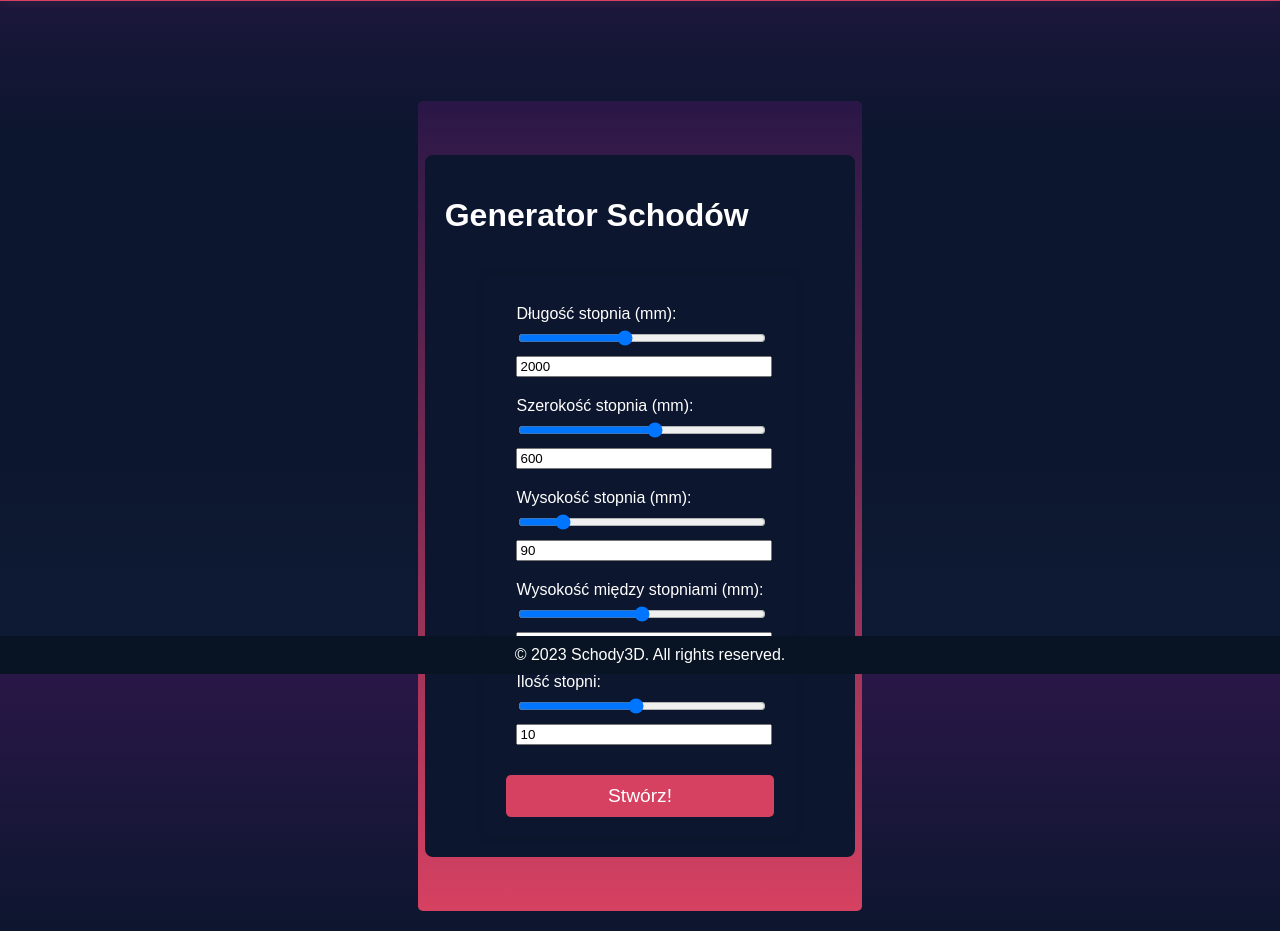
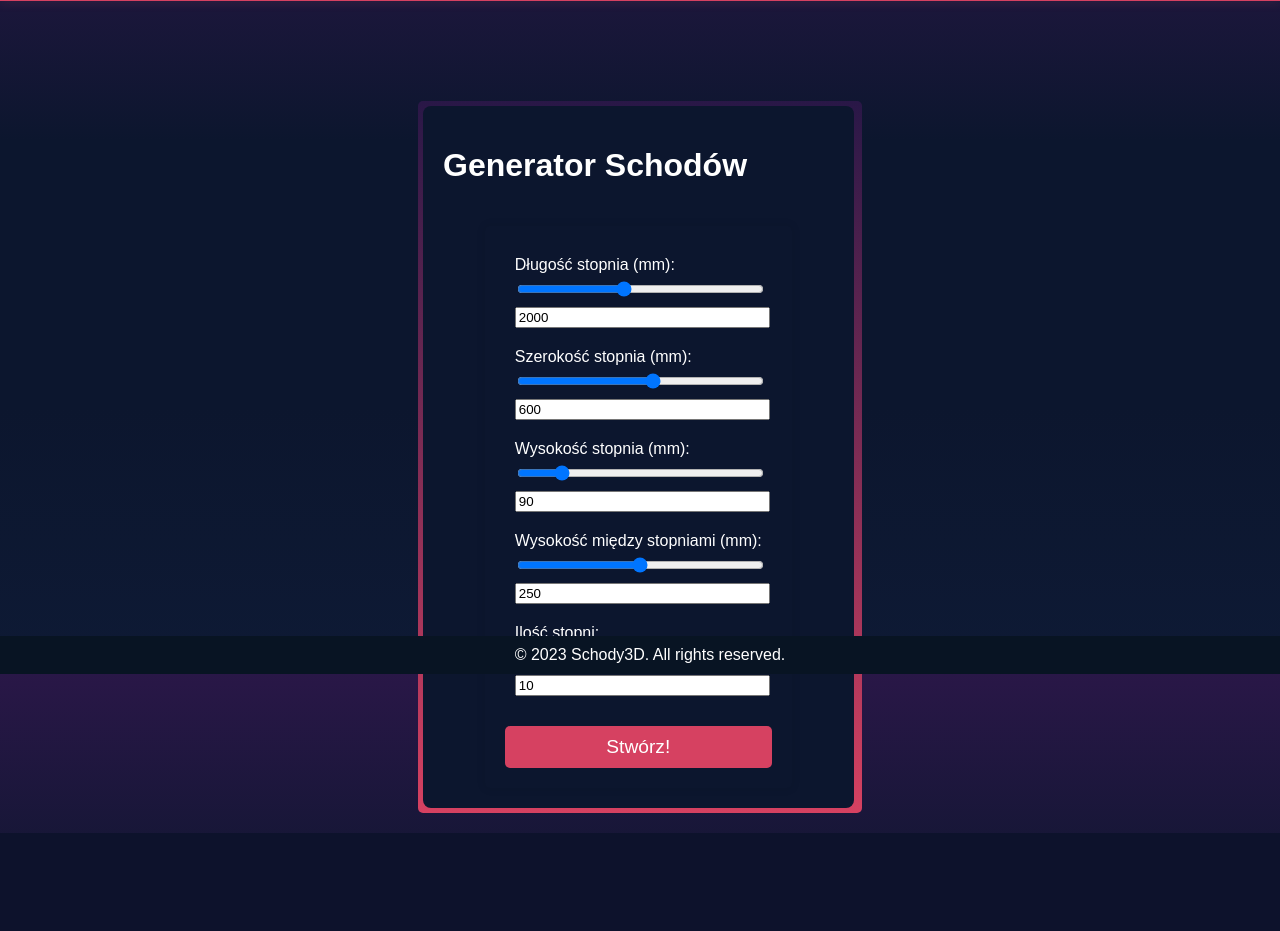
Before and after one commit to MagicznyFrank/Schody3D, a Flask app: page /views/create/ in a window 1280 px wide. Shown: the part 126-1057 px from the top of the page. After the commit the page ends 959 px from the top, so only its background shows below. Run offline with Flask 3, Linux system fonts and the light colour scheme.

Commit message:
Working on formstyle

```diff
--- a/static/styles/styles.css
+++ b/static/styles/styles.css
@@ -252,12 +252,6 @@ td a {
 td a:hover {
     color: #d64161;
 }
-.form-container {
-    display: flex;
-    justify-content: center;
-    align-items: center;
-    height: 100vh;
-}
 
 .form-container-background {
     background: #0c162e;
```
